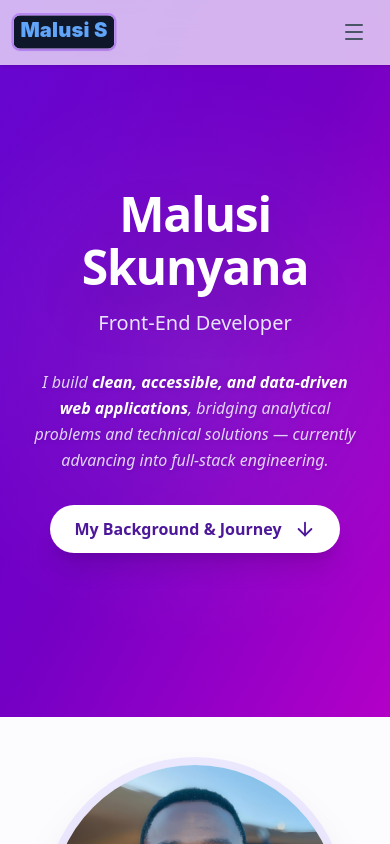
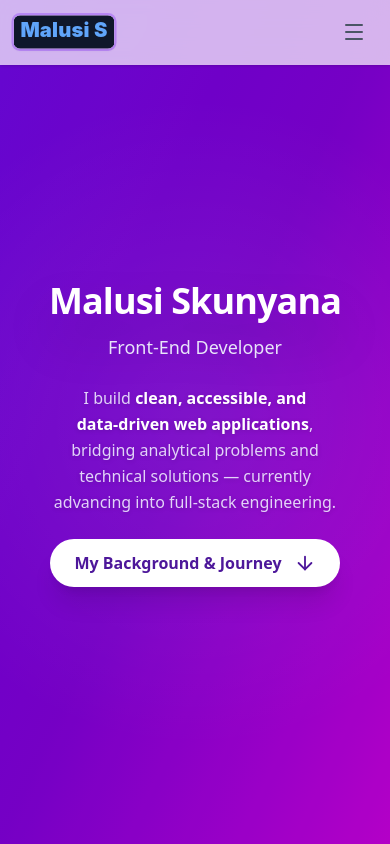
Before and after one commit to MalusiS/malusi-skunyana, a React (Vite) app: page / in a window 390 px wide. Shown: the top 844 px of the page. Built offline with nearby package versions, Linux system fonts and the light colour scheme.

Commit message:
fix(hero): update mobile height to 100svh and reduce text sizes/spacing to fill viewport without overflow

```diff
--- a/src/components/sections/Hero.jsx
+++ b/src/components/sections/Hero.jsx
@@ -1,5 +1,4 @@
 // src/components/sections/Hero.jsx
-
 import React from "react";
 import { ArrowDown } from "lucide-react";
 
@@ -9,7 +8,7 @@ const Hero = React.memo(function Hero() {
       id="hero"
       aria-labelledby="hero-title"
       className="
-        min-h-[85svh] md:min-h-[90svh]
+        min-h-[100svh] md:min-h-[92svh]   {/* ← Full viewport on mobile only */}
         flex flex-col items-center justify-center
         pt-6 md:pt-12
         text-center
@@ -24,7 +23,6 @@ const Hero = React.memo(function Hero() {
         className="absolute inset-0 bg-black/10"
         aria-hidden="true"
       />
-
       {/* Radial highlight for depth */}
       <div
         className="absolute inset-0 bg-[radial-gradient(circle_at_center,rgba(255,255,255,0.08)_0%,transparent_70%)] pointer-events-none"
@@ -35,9 +33,9 @@ const Hero = React.memo(function Hero() {
         <h1
           id="hero-title"
           className="
-            text-5xl sm:text-6xl md:text-7xl lg:text-[5.5rem]
+            text-4xl sm:text-6xl md:text-7xl lg:text-[5.5rem]   {/* smaller on mobile only */}
             font-extrabold tracking-tight
-            mb-4 /* Tightened */
+            mb-3   {/* tightened for mobile */}
             drop-shadow-2xl
             text-balance leading-[1.1]
           "
@@ -46,9 +44,9 @@ const Hero = React.memo(function Hero() {
         </h1>
 
         <h2 className="
-          text-xl sm:text-3xl md:text-4xl
+          text-lg sm:text-3xl md:text-4xl   {/* smaller on mobile only */}
           font-light
-          mb-8 /* Tightened */
+          mb-6   {/* tightened for mobile */}
           text-violet-100
         ">
           Front-End Developer
@@ -58,10 +56,10 @@ const Hero = React.memo(function Hero() {
           className="
             max-w-[90%] sm:max-w-2xl
             mx-auto
-            text-base sm:text-xl md:text-2xl
-            font-light /* Modernized: removed serif & italic */
+            text-base sm:text-xl md:text-2xl   {/* paragraph size unchanged */}
+            font-light
             leading-relaxed
-            text-violet-100/90 /* Clean, readable contrast */
+            text-violet-100/90
             drop-shadow-sm
             text-balance
           "
@@ -78,7 +76,7 @@ const Hero = React.memo(function Hero() {
           href="#about"
           aria-label="Scroll to the About section to learn more about my background and journey"
           className="
-            group mt-8 sm:mt-10 /* Pulled closer to the paragraph */
+            group mt-6 sm:mt-10   {/* reduced top margin on mobile only */}
             inline-flex items-center gap-3
             px-6 py-3 sm:px-10 sm:py-4
             text-base sm:text-xl font-semibold
```
